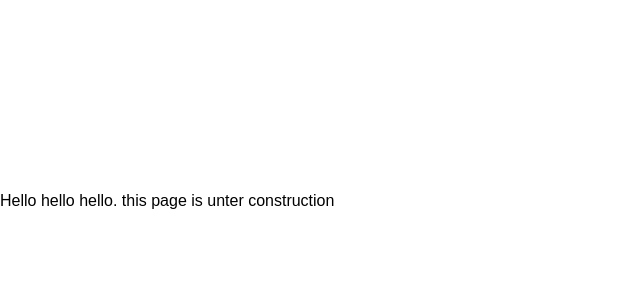
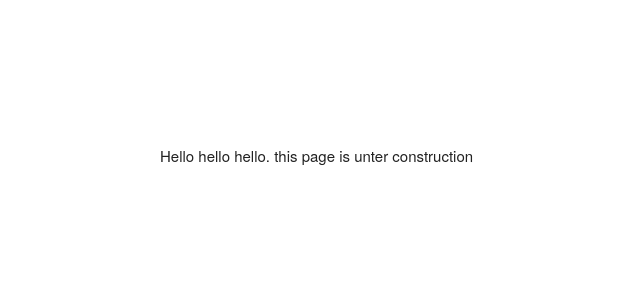
Before and after one commit to mt-trash/mt-trash.github.io, a Jekyll site: the page built from index.html, in a window 1280 px wide. Shown: the top 300 px of the page, without its empty margins (0-640 px from the left). Built offline with Jekyll 4.4.1, drawn with Linux system fonts in a browser that asks for light colours.

Commit message:
Update default.html

```diff
--- a/_layouts/default.html
+++ b/_layouts/default.html
@@ -16,7 +16,7 @@
       <!-- CSS
       –––––––––––––––––––––––––––––––––––––––––––––––––– -->
       <link rel="stylesheet" type="text/css" href="/css/normalize.css">
-      <link rel="stylesheet" type="text/css" href="/css/normalize.css">
+      <link rel="stylesheet" type="text/css" href="/css/skeleton.css">
 
       <!-- Favicon
       –––––––––––––––––––––––––––––––––––––––––––––––––– -->
```
